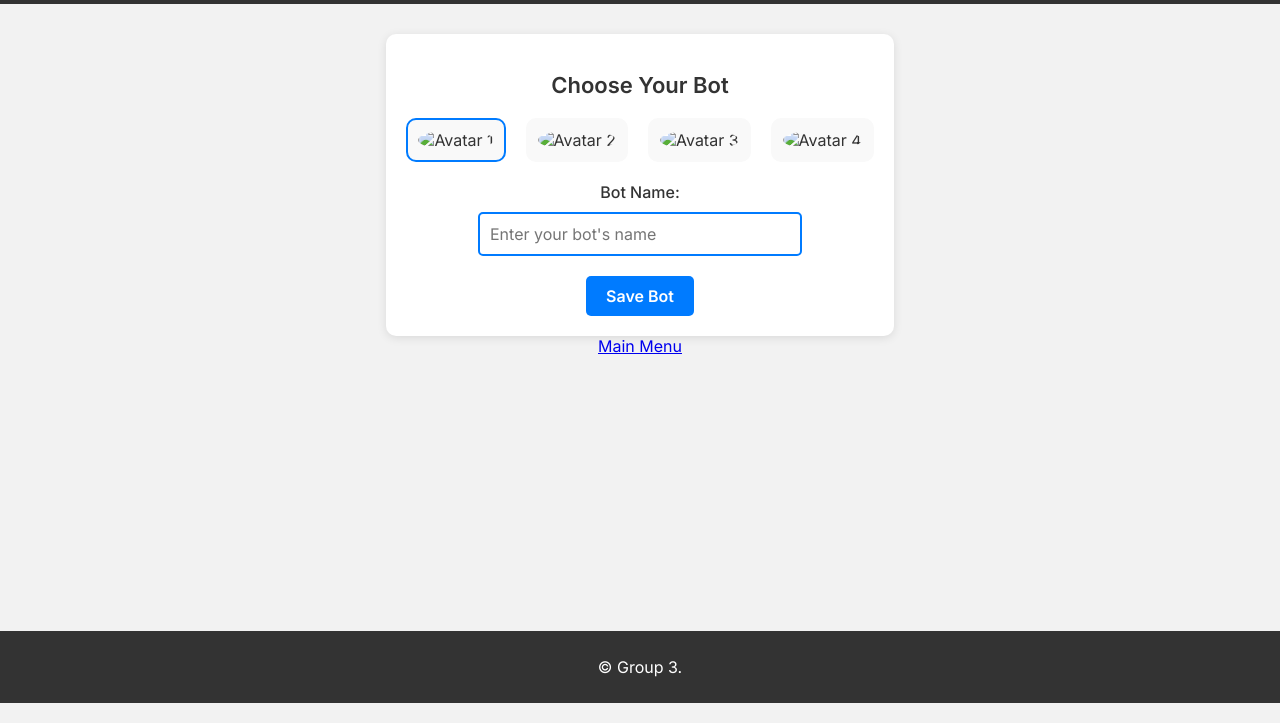
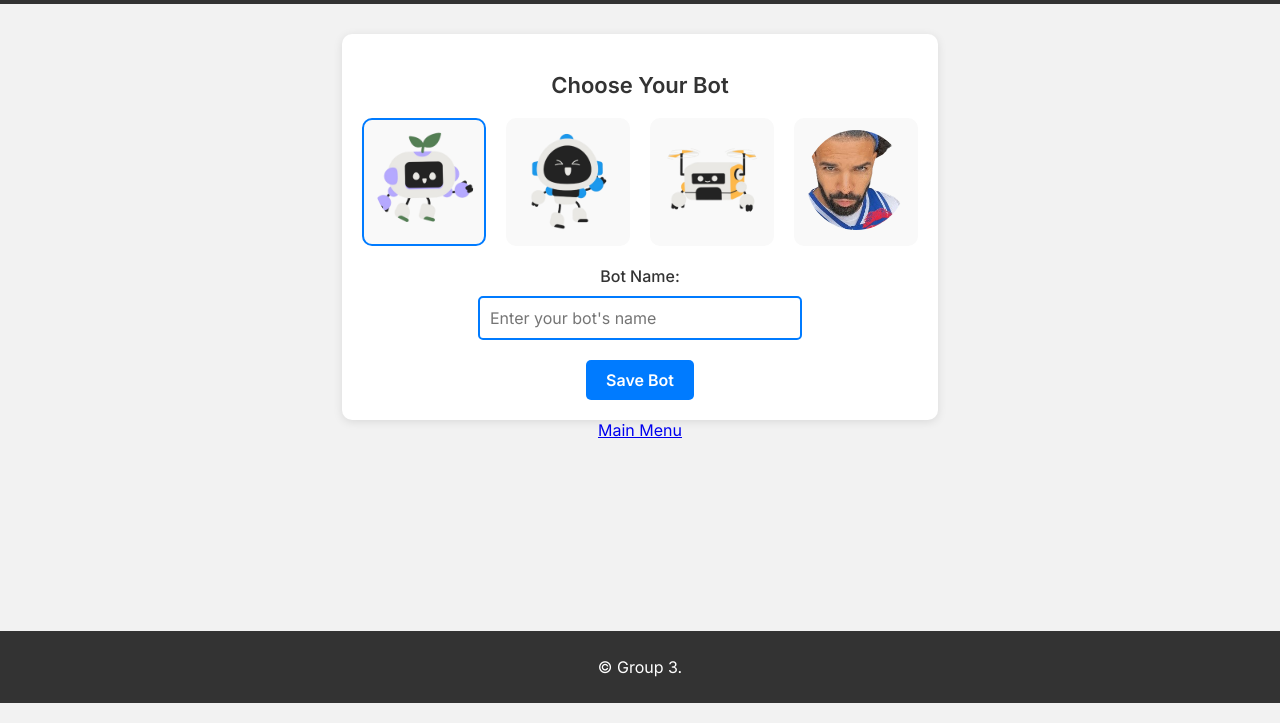
Before and after one commit to seulgigigi/FiLaro, a plain HTML site: page setup.html in a window 1280 px wide. Shown: the part 77-800 px from the top of the page. Drawn offline with Linux system fonts and the light colour scheme.

Commit message:
Add files via upload

```diff
--- a/menu.js
+++ b/menu.js
@@ -8,22 +8,19 @@ document.addEventListener('DOMContentLoaded', function () {
     let selectedAvatar = localStorage.getItem('selectedAvatar') || 'pedro';
     let botName = localStorage.getItem('botName') || '';
 
-    // Get base URL for GitHub Pages
-    const baseUrl = window.location.pathname.includes('/FiLaro')
-        ? '/your-repo-name'
-        : '';
-
+    // Update bot display function
     function updateBotDisplay() {
         if (bot) {
-            bot.style.backgroundImage = `url('${baseUrl}/images/bot/${selectedAvatar}.png')`;
+            bot.style.backgroundImage = `url('./images/bot/${selectedAvatar}.png')`; // Updated path
+            console.log("Bot image path:", `./images/bot/${selectedAvatar}.png`);
         }
         if (botNameDisplay) {
             botNameDisplay.textContent = botName;
         }
     }
 
+    // Initial bot display update
     updateBotDisplay();
-
 
     if (avatarCards.length > 0) {
         // Update selected avatar visual
--- a/setup.html
+++ b/setup.html
@@ -17,16 +17,16 @@
             <h2>Choose Your Bot</h2>
             <div id="avatar-options">
                 <div class="avatar-card" data-avatar="pedro">
-                    <img src="bot/pedro.png" alt="Avatar 1">
+                    <img src="images/bot/pedro.png" alt="Avatar 1">
                 </div>
                 <div class="avatar-card" data-avatar="Jose">
-                    <img src="bot/Jose.png" alt="Avatar 2">
+                    <img src="images/bot/Jose.png" alt="Avatar 2">
                 </div>
                 <div class="avatar-card" data-avatar="King">
-                    <img src="bot/King.png" alt="Avatar 3">
+                    <img src="images/bot/King.png" alt="Avatar 3">
                 </div>
                 <div class="avatar-card" data-avatar="Drake">
-                    <img src="bot/Drake.png" alt="Avatar 4">
+                    <img src="images/bot/Drake.png" alt="Avatar 4">
                 </div>
             </div>
 
```
